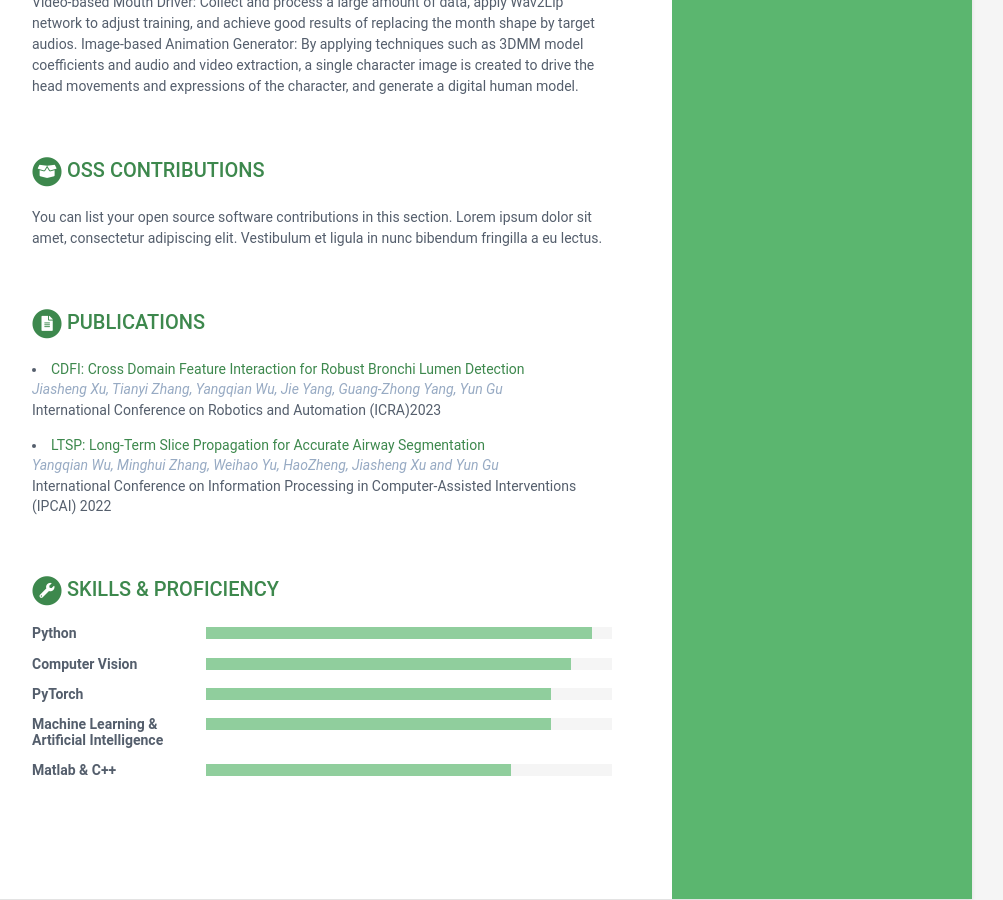
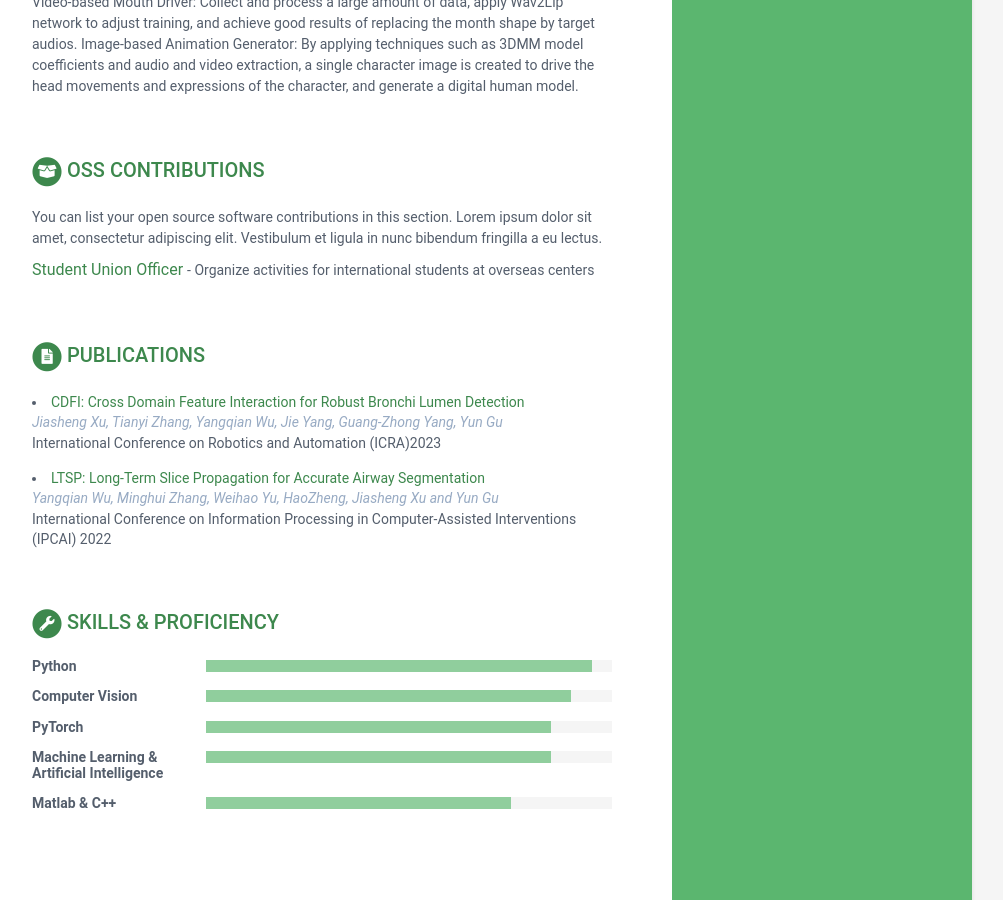
Before and after one commit to longyingsuifeng0227/xjs0227.github.io, a Jekyll site: the page built from index.html, in a window 1280 px wide and 900 px high, scrolled down 1358 px. Shown: the whole window, without its empty margins (168-1171 px from the left). Built offline with Jekyll 4.4.1, drawn with Linux system fonts in a browser that asks for light colours.

Commit message:
Update data.yml

```diff
--- a/_data/data.yml
+++ b/_data/data.yml
@@ -164,6 +164,10 @@ oss:
       You can list your open source software contributions in this
       section. Lorem ipsum dolor sit amet, consectetur adipiscing elit.
       Vestibulum et ligula in nunc bibendum fringilla a eu lectus.
+    contributions:
+      - title: Student Union Officer
+        link: "#"
+        tagline: "Organize activities for international students at overseas centers"
 
 skills:
     title: Skills &amp; Proficiency
```
